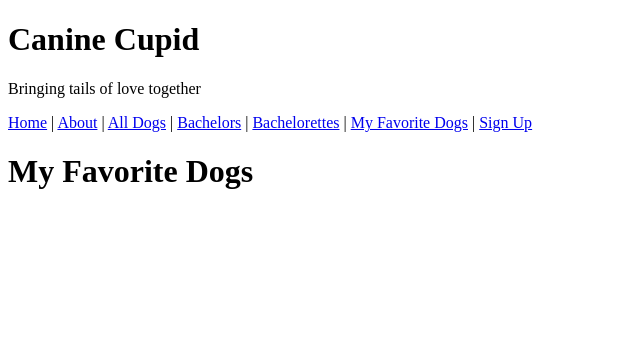
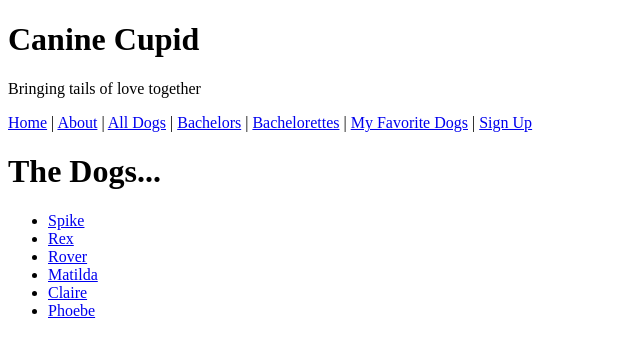
Before and after one commit to armullen/Project1, a Vue app: page /favorites in a window 1280 px wide. Shown: the top 354 px of the page, without its empty margins (0-640 px from the left). Built offline with nearby package versions, Linux system fonts and the light colour scheme.

Commit message:
end of the day commit

```diff
--- a/src/stores/dogsStore.ts
+++ b/src/stores/dogsStore.ts
@@ -7,6 +7,9 @@ export const useDogsStore = defineStore('dogStore', () => {
     console.log("Creating Pinia Store: dogStore");
 
     const dogsList = ref<Array<Dog>>([]);
+
+
+    //add and delete functionality
 
     function addDog(input: DogInput): void {
 
@@ -18,6 +21,14 @@ export const useDogsStore = defineStore('dogStore', () => {
         dogsList.value.push(dog);
     }
 
+    function removeDog(dogId: number): void {
+        const index = dogsList.value.findIndex((dog) => dog.id === dogId);
+        dogsList.value.splice(index, 1);
+    }
+
+
+    /////favorite dogs functions
+
     function removeFavorite(dogId: number): void {
         const index = dogsList.value.findIndex((dog) => dog.id === dogId);
         dogsList.value[index].favorite = false;
@@ -27,10 +38,7 @@ export const useDogsStore = defineStore('dogStore', () => {
         dogsList.value[index].favorite = true;
     }
 
-    function removeDog(dogId: number): void {
-        const index = dogsList.value.findIndex((dog) => dog.id === dogId);
-        dogsList.value.splice(index, 1);
-    }
+    //computed functions
 
     const boys = computed(() => {
         return dogsList.value.filter((dog: Dog) => { return dog.gender = Genders.Male } )
--- a/src/views/DetailPage.vue
+++ b/src/views/DetailPage.vue
@@ -44,6 +44,14 @@ const selectedDogId = computed(() => {
     return parseInt(route.params.id as string) || 0;
 });
 
+const addFavorite = () => {
+    dogsStore.addFavorite(selectedDogId.value);
+};
+
+const removeFavorite = () => {
+    dogsStore.removeFavorite(selectedDogId.value);
+};
+
 
 const dogInfo = computed(() => {
     return dogsStore.dogsList.find((item) => {
@@ -51,4 +59,6 @@ const dogInfo = computed(() => {
     });
 });
 
+
+
 </script>
--- a/src/views/all-dogs/Favorites.vue
+++ b/src/views/all-dogs/Favorites.vue
@@ -1,10 +1,15 @@
 
 <template>
-    <h1>My Favorite Dogs</h1>
-    <!-- <DogList :favorite="true" /> -->
+    <DogList :favoriteDog="true" />
 </template>
 
 
 <script setup lang="ts">
     import { DogList } from "../../components";
+    // import { computed } from 'vue';
+    // import { favorite } from "../../stores";
+
+    // const favoriteDog = computed (() => {
+    //         return favorite.value.filter ((dog: Dog) => dog.favorite === true);
+    //     });
 </script>
```
